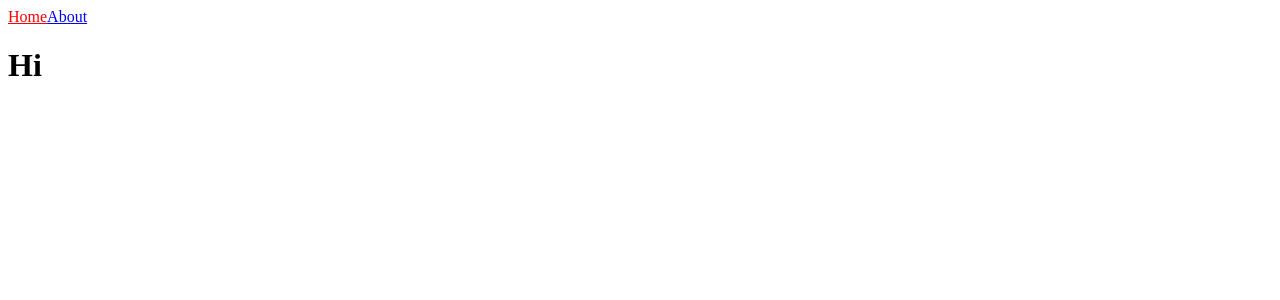
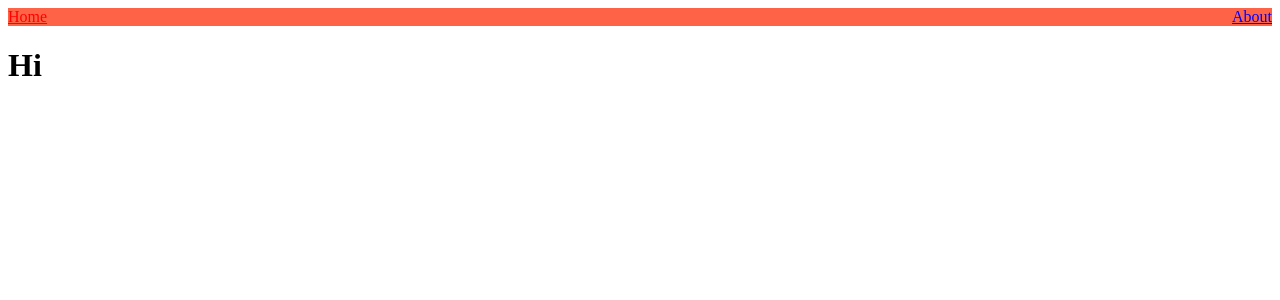
Before and after one commit to verobeach7/nextjs-intro, a Next.js app: page / in a window 1280 px wide. Shown: the top 300 px of the page. Built offline with nearby package versions, Linux system fonts and the light colour scheme.

Commit message:
NextJS: CSS Modules Basic

```diff
--- a/components/NavBar.js
+++ b/components/NavBar.js
@@ -1,11 +1,12 @@
 import Link from "next/link";
 import { useRouter } from "next/router";
+import styles from "./NavBar.module.css";
 
 export default function NavBar() {
   const router = useRouter();
   console.log(router);
   return (
-    <nav>
+    <nav className={styles.nav}>
       <Link
         style={{ color: router.pathname === "/" ? "red" : "blue" }}
         href="/"
--- /dev/null
+++ b/components/NavBar.module.css
@@ -0,0 +1,5 @@
+.nav {
+  display: flex;
+  justify-content: space-between;
+  background-color: tomato;
+}
```
